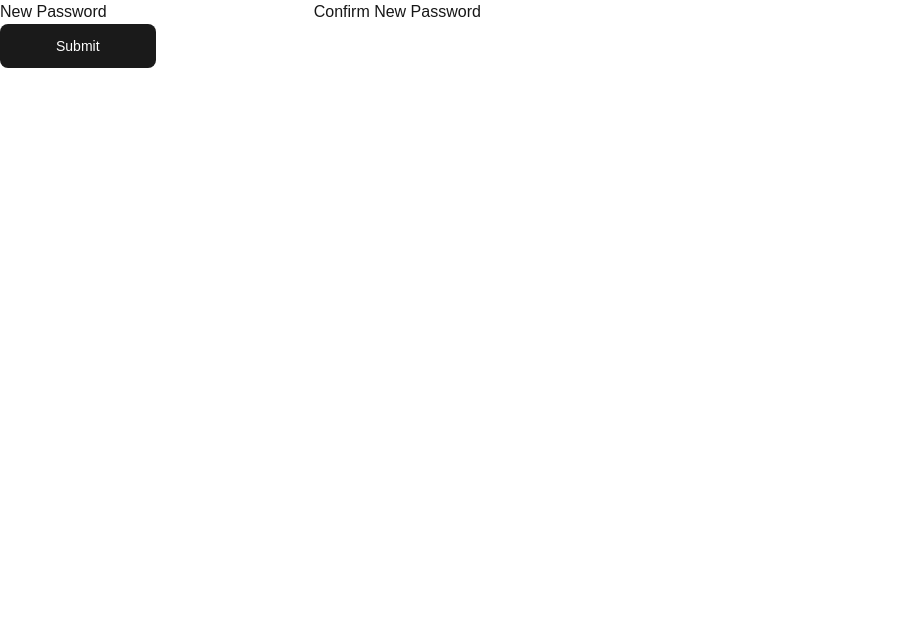
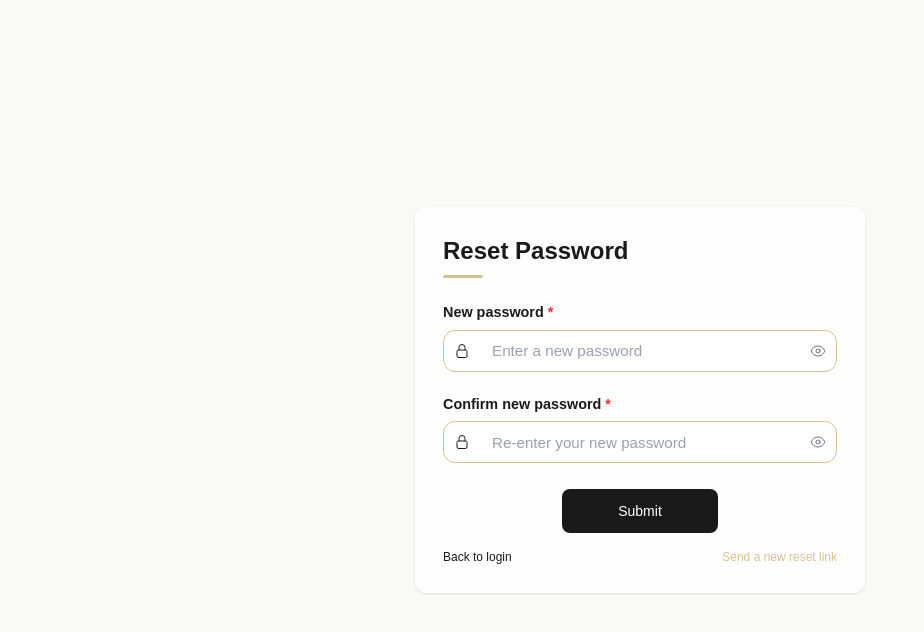
Before and after one commit to khatias/cleaner-matcher, a Next.js app: page /reset-password in a window 1280 px wide. Shown: the top 632 px of the page, without its empty margins (0-924 px from the left). Built offline with nearby package versions, Linux system fonts and the light colour scheme.

Commit message:
style(auth): update reset Password page and component styles

```diff
--- a/src/app/(auth)/reset-password/page.tsx
+++ b/src/app/(auth)/reset-password/page.tsx
@@ -2,8 +2,18 @@ import React from 'react'
 import ResetPasswordForm from '@/components/auth/ResetPasswordForm'
 function page() {
   return (
-    <div>
-      <ResetPasswordForm />
+    <div className="min-h-screen bg-custombg overflow-hidden">
+      <div className="container mx-auto min-h-screen px-6 md:px-10 lg:px-16 xl:px-24 flex items-center justify-center">
+        <div className="w-full max-w-[450px] rounded-xl  bg-white/80 backdrop-blur p-7 shadow-sm">
+          <div className="mb-6">
+            <h1 className="text-cocoBlack text-2xl font-semibold">
+              Reset Password
+            </h1>
+            <div className="mt-2 h-[3px] w-10 rounded bg-sandDark" />
+          </div>
+          <ResetPasswordForm />
+        </div>
+      </div>
     </div>
   )
 }
--- a/src/components/auth/ResetPasswordForm.tsx
+++ b/src/components/auth/ResetPasswordForm.tsx
@@ -5,7 +5,9 @@ import { useActionState } from "react";
 import type { AuthState } from "@/types/Auth";
 import { resetAction } from "@/app/(auth)/reset-password/action";
 import AuthSubmitButton from "./AuthSubmitButton";
-import FieldError from "./FieldError";
+import { Field } from "../UI/Field";
+import { LockClosedIcon } from "@heroicons/react/24/outline";
+
 const initialState: AuthState = {
   ok: false,
   message: undefined,
@@ -13,53 +15,82 @@ const initialState: AuthState = {
   values: undefined,
 };
 
-function ResetPasswordForm() {
-  const [state, formAction] = useActionState<AuthState, FormData>(resetAction, initialState);
+export default function ResetPasswordForm() {
+  const [state, formAction] = useActionState<AuthState, FormData>(
+    resetAction,
+    initialState
+  );
 
-const passErr = state.fieldErrors?.password?.[0];
+  const passErr = state.fieldErrors?.password?.[0];
   const confirmErr = state.fieldErrors?.confirm_password?.[0];
 
-
   return (
-    <div>
-      <form action={formAction} noValidate>
-        <label htmlFor="password">New Password</label>
-       <input
-          id="password"
+    <div className="w-full">
+      <form className="space-y-4" action={formAction} noValidate>
+        <Field
+          label="New password"
           name="password"
           type="password"
+          passwordToggle
+          placeholder="Enter a new password"
+          required
+          leftIcon={<LockClosedIcon className="h-4 w-4" />}
+          error={passErr}
+          aria-invalid={Boolean(passErr) || undefined}
+          aria-describedby={passErr ? "password-error" : undefined}
           autoComplete="new-password"
-          aria-invalid={!!passErr}
-          aria-describedby={passErr ? "password-error" : undefined}
-          required
+          id="password"
         />
-        <FieldError id="password-error" msg={passErr} />
 
-
-        <label htmlFor="confirm_password">Confirm New Password</label>
-       <input
-          id="confirm_password"
+        <Field
+          label="Confirm new password"
           name="confirm_password"
           type="password"
+          passwordToggle
+          placeholder="Re-enter your new password"
+          required
+          leftIcon={<LockClosedIcon className="h-4 w-4" />}
+          error={confirmErr}
+          aria-invalid={Boolean(confirmErr) || undefined}
+          aria-describedby={confirmErr ? "confirm-password-error" : undefined}
           autoComplete="new-password"
-          aria-invalid={!!confirmErr}
-          aria-describedby={confirmErr ? "confirm-password-error" : undefined}
-          required
+          id="confirm_password"
         />
-        <FieldError id="confirm-error" msg={confirmErr} />
 
-        <div><AuthSubmitButton /></div>
+        <div className="pt-1 flex justify-center">
+          <AuthSubmitButton />
+        </div>
+
+        {/* Links row */}
+        <div className="flex items-center justify-between text-xs text-gray-700">
+          <a
+            href="/login"
+            className="font-medium text-[var(--color-cocoBlack,#1a1a1a)] hover:underline"
+          >
+            Back to login
+          </a>
+          <a
+            href="/forgot-password"
+            className="text-[#d5c28f] hover:underline"
+          >
+            Send a new reset link
+          </a>
+        </div>
       </form>
+
       {!!state.message && (
-        <p
+        <div
           role="status"
-          style={{ color: state.ok ? "green" : "red", marginTop: 12 }}
+          aria-live="polite"
+          className={`mt-4 rounded-md border px-3 py-2 text-sm ${
+            state.ok
+              ? "bg-green-50 text-green-700 border-green-200"
+              : "bg-red-50 text-red-600 border-red-200"
+          }`}
         >
           {state.message}
-        </p>
+        </div>
       )}
     </div>
   );
 }
-
-export default ResetPasswordForm;
```
